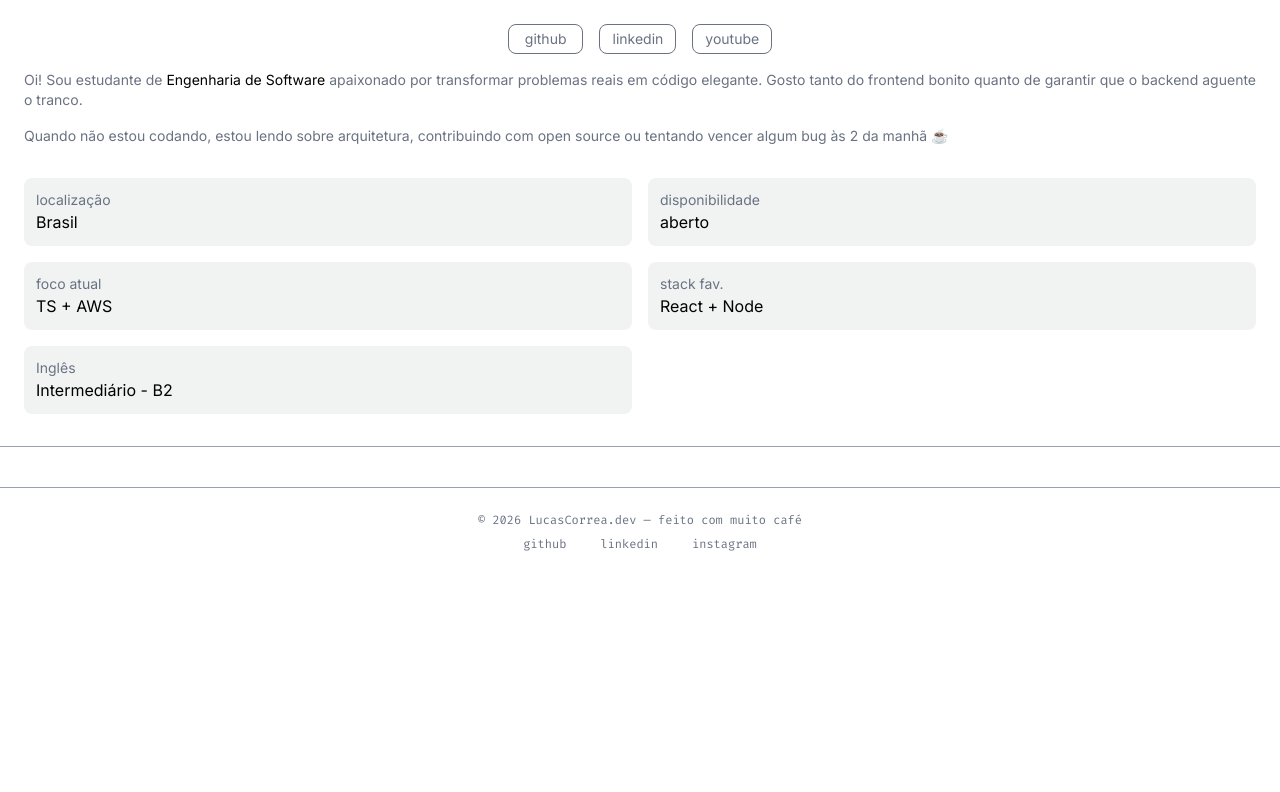
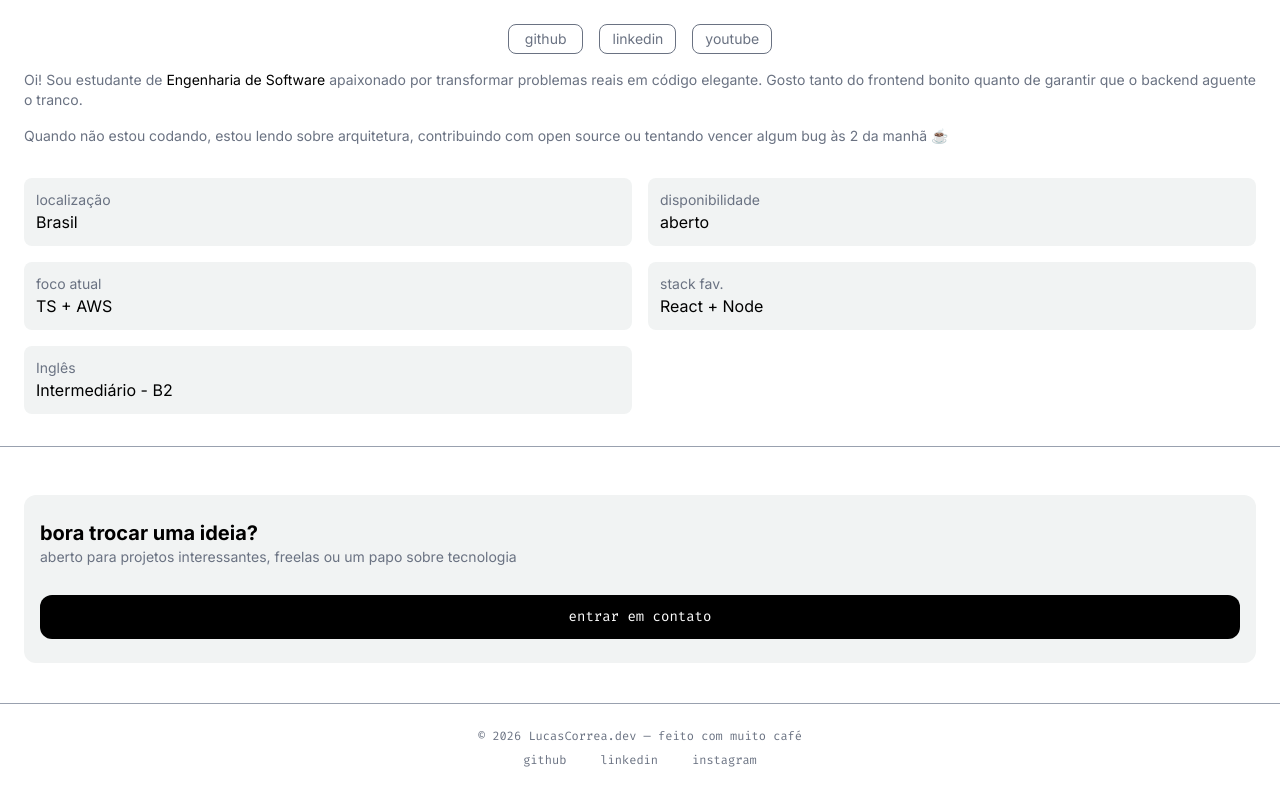
Before and after one commit to lucascorr-eng/portfolio-dev, a React (Vite) app in the folder portfolio-dev/: page / in a window 1280 px wide. Shown: the part 317-1109 px from the top of the page. Before the commit the page ends 893 px from the top, so only its background shows below. Built offline with nearby package versions, Linux system fonts and the light colour scheme.

Commit message:
structure ctaSection - About

```diff
--- a/portfolio-dev/src/sections/about/AboutCtaSection.jsx
+++ b/portfolio-dev/src/sections/about/AboutCtaSection.jsx
@@ -1,5 +1,24 @@
 function AboutCtaSection() {
-  return <section></section>;
+  return (
+    <>
+      <div className="font-inter  text-sm px-6 mt-12">
+        <div className="bg-mist-100 px-4 py-6 rounded-xl">
+          <div className="grid mb-4">
+            <h2 className="font-bold text-xl">bora trocar uma ideia?</h2>
+            <p className="text-gray-500">
+              aberto para projetos interessantes, freelas ou um papo sobre
+              tecnologia
+            </p>
+          </div>
+          <div className="font-firaCode">
+            <button className="mt-3 rounded-xl py-3 bg-black text-white w-full">
+              entrar em contato
+            </button>
+          </div>
+        </div>
+      </div>
+    </>
+  );
 }
 
 export default AboutCtaSection;
```
